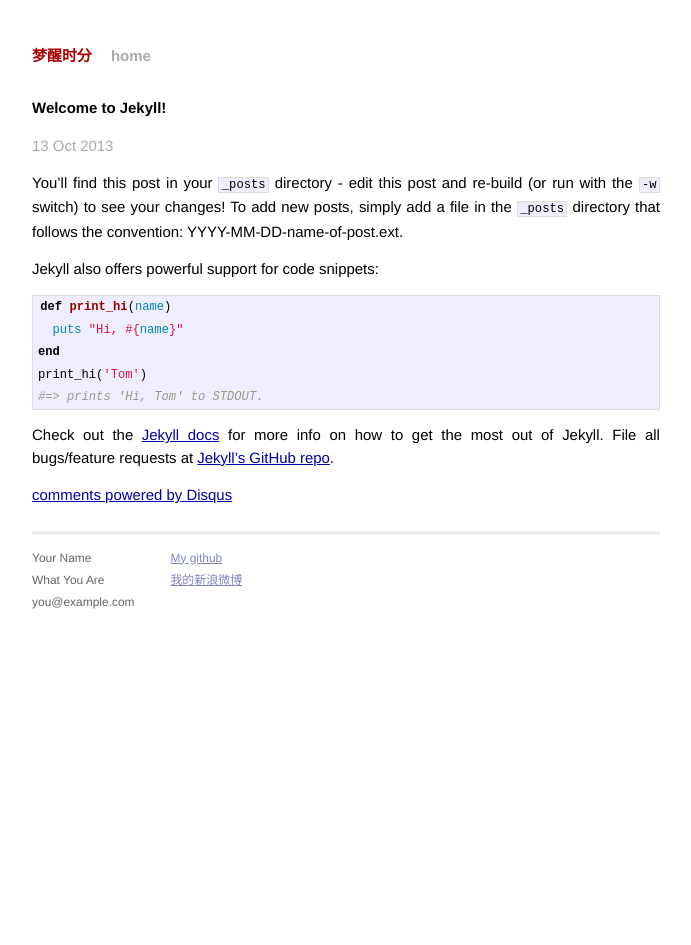
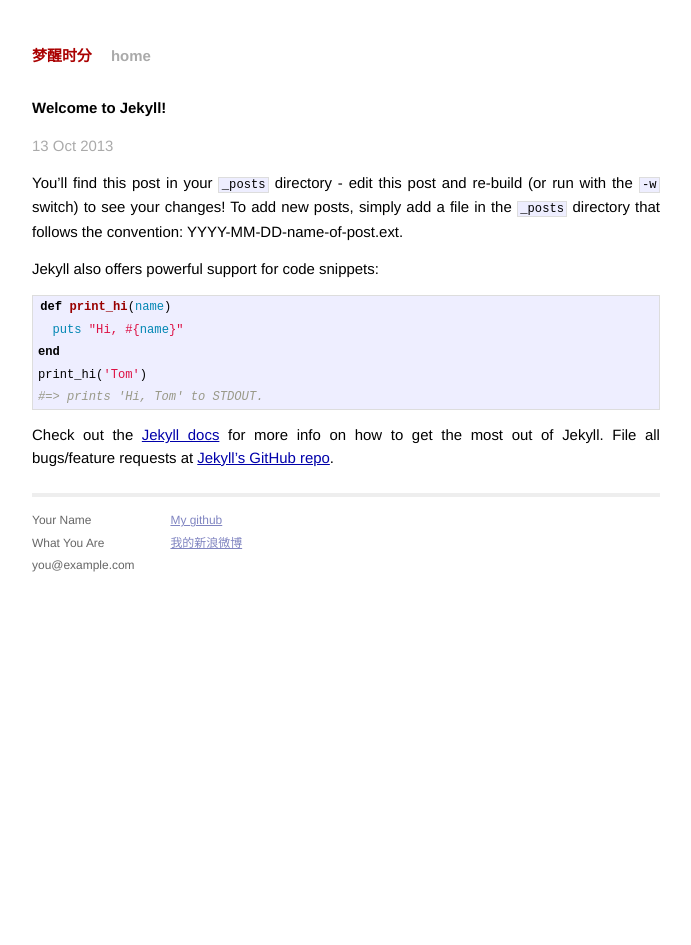
Before and after one commit to sophister/sophister.github.com, a Jekyll site: the page built from _posts/2013-10-13-welcome-to-jekyll.markdown, in a window 1280 px wide. Shown: the whole page, without its empty margins (294-985 px from the left). Built offline with Jekyll 4.4.1, drawn with Linux system fonts in a browser that asks for light colours; Markdown is read by kramdown in place of the engine named in the settings; comment, search, counter and statistics services are not loaded; some of the changed lines change nothing that is shown.

Commit message:
remove disqus

```diff
--- a/_layouts/default.html
+++ b/_layouts/default.html
@@ -38,7 +38,7 @@
               </p>
             </div>
           </div>
+	{% include comments-providers/duoshuo  %}
         </div>
-	{% include comments-providers/duoshuo  %}
     </body>
 </html>
--- a/_layouts/post.html
+++ b/_layouts/post.html
@@ -7,17 +7,3 @@
 <div class="post">
 {{ content }}
 </div>
-<div id="disqus_thread"></div>
-<script type="text/javascript">
-    /* * * CONFIGURATION VARIABLES: EDIT BEFORE PASTING INTO YOUR WEBPAGE * * */
-    var disqus_shortname = 'jiejess'; // required: replace example with your forum shortname
-
-    /* * * DON'T EDIT BELOW THIS LINE * * */
-    (function() {
-        var dsq = document.createElement('script'); dsq.type = 'text/javascript'; dsq.async = true;
-        dsq.src = '//' + disqus_shortname + '.disqus.com/embed.js';
-        (document.getElementsByTagName('head')[0] || document.getElementsByTagName('body')[0]).appendChild(dsq);
-    })();
-</script>
-<noscript>Please enable JavaScript to view the <a href="http://disqus.com/?ref_noscript">comments powered by Disqus.</a></noscript>
-<a href="http://disqus.com" class="dsq-brlink">comments powered by <span class="logo-disqus">Disqus</span></a>
```
